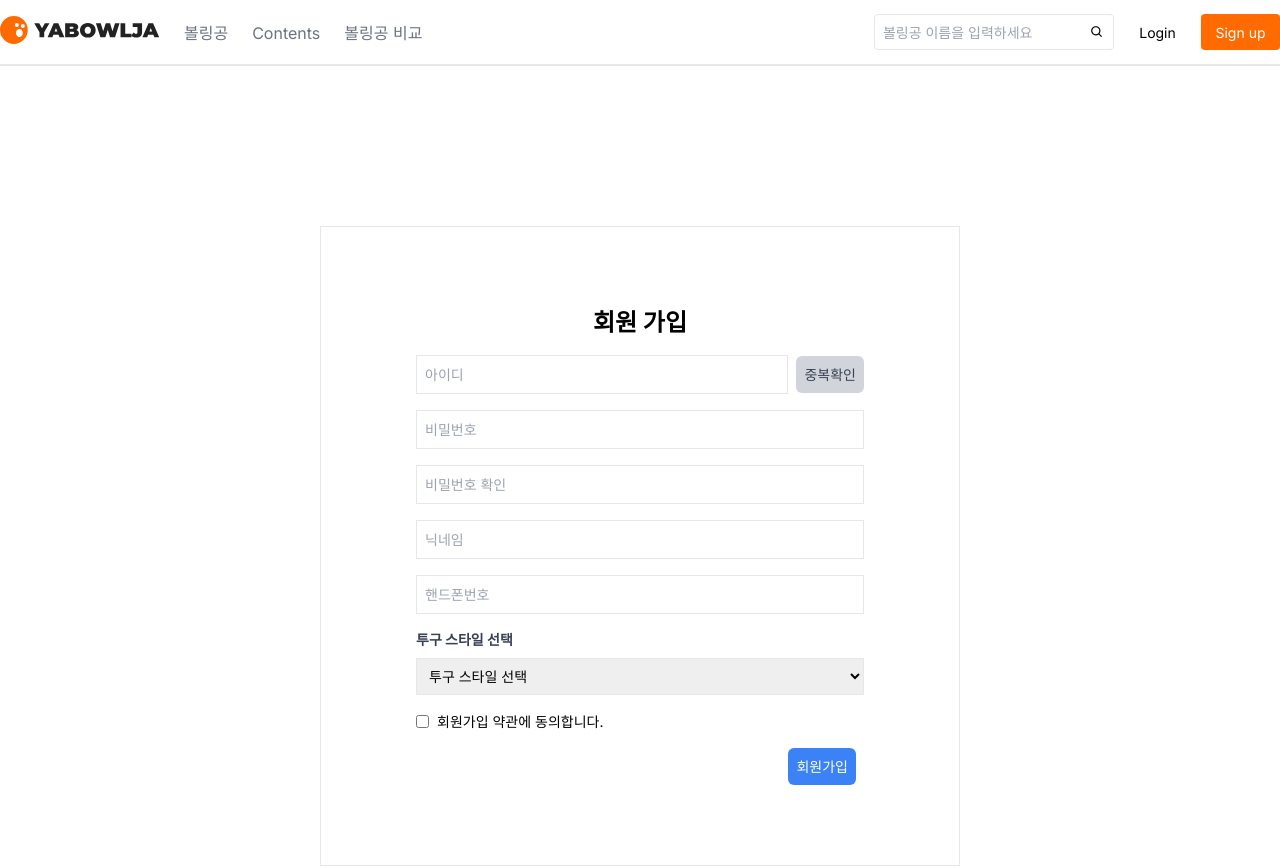
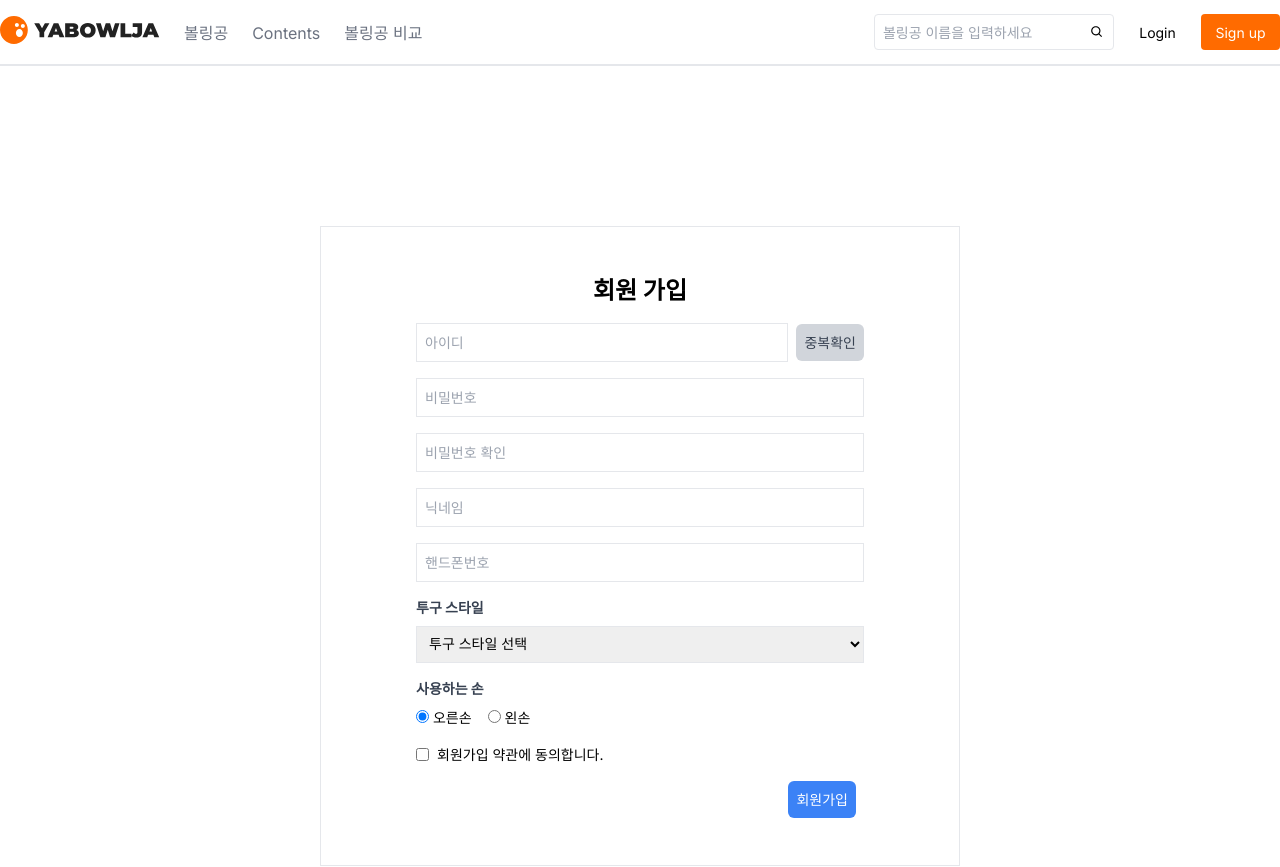
Before and after one commit to HyunJunPark0/YABOWLJA_FE, a Next.js app: page /signup in a window 1280 px wide. Shown: the top 867 px of the page. Built offline with nearby package versions, Linux system fonts and the light colour scheme.

Commit message:
feat: 로그인페이지 API 작성완료

```diff
--- a/src/components/Login/index.tsx
+++ b/src/components/Login/index.tsx
@@ -2,6 +2,7 @@
 
 import { useState, useEffect } from 'react';
 
+import axios from 'axios';
 import Link from "next/link";
 
 interface ILoginData {
@@ -26,7 +27,20 @@ export default function LoginForm() {
     }));
   };
 
-  const handleSubmit = () => {
+  const handleSubmit = async(event: React.FormEvent<HTMLFormElement>) => {
+    event.preventDefault()
+    try {
+      const res = await axios.post('http://localhost:8000/user/signin',{
+        id: loginData.id,
+        password: loginData.password
+      })
+
+      console.log('Login success', res.data);
+
+    } catch (error) {
+      console.error('Login failed', error);
+
+    }
     if (loginData.rememberMe) {
       localStorage.setItem('savedId', loginData.id);
     } else {
@@ -58,6 +72,7 @@ export default function LoginForm() {
             placeholder='아이디'
             value={loginData.id}
             onChange={handleChange}
+            required
           />
         </div>
         <div className='mb-4 flex items-center'>
@@ -69,6 +84,7 @@ export default function LoginForm() {
             placeholder='비밀번호'
             value={loginData.password}
             onChange={handleChange}
+            required
           />
         </div>
         <div className='mb-4 flex items-center'>
--- a/src/components/SignUp/index.tsx
+++ b/src/components/SignUp/index.tsx
@@ -12,11 +12,11 @@ interface ISignUpData {
   phone: string;
   posture: string;
   agree: boolean;
-  is_righthanded: boolean;
+  is_right_handed: boolean;
 }
 
 export default function SignupForm() {
-  const styleOptions = ['크랭커', '투핸드', '덤리스', '클래식'];
+  const postureOptions = ['크랭커', '투핸드', '덤리스', '클래식'];
   const [signUpData, setSignUpData] = useState<ISignUpData>({
     user_id: '',
     password: '',
@@ -25,7 +25,7 @@ export default function SignupForm() {
     phone: '',
     posture: '',
     agree: false,
-    is_righthanded: true,
+    is_right_handed: true,
   });
 
   const handleChange = (
@@ -40,15 +40,19 @@ export default function SignupForm() {
 
   };
 
+  const checkID  = () => {
 
+  }
 
-  const handleSubmit = () => {
-
+  const handleSubmit = (event:React.FormEvent) => {
+    event.preventDefault
   };
 
   useEffect(() => {
     console.log('Signup Data:', signUpData);
   }, [signUpData]);
+
+
 
 
   return (
@@ -64,6 +68,7 @@ export default function SignupForm() {
             placeholder='아이디'
             value={signUpData.user_id}
             onChange={handleChange}
+            required
           />
 
           <button
@@ -83,6 +88,7 @@ export default function SignupForm() {
             placeholder='비밀번호'
             value={signUpData.password}
             onChange={handleChange}
+            required
           />
         </div>
 
@@ -95,6 +101,7 @@ export default function SignupForm() {
             placeholder='비밀번호 확인'
             value={signUpData.confirmPassword}
             onChange={handleChange}
+            required
           />
         </div>
 
@@ -107,6 +114,7 @@ export default function SignupForm() {
             placeholder='닉네임'
             value={signUpData.username}
             onChange={handleChange}
+            required
           />
         </div>
 
@@ -119,11 +127,12 @@ export default function SignupForm() {
             placeholder='핸드폰번호'
             value={signUpData.phone}
             onChange={handleChange}
+            required
           />
         </div>
         <div className='mb-4'>
           <label className='block text-gray-700 text-sm font-bold mb-2'>
-            투구 스타일 선택
+            투구 스타일
           </label>
           <select
             className='border p-2 w-full'
@@ -131,14 +140,22 @@ export default function SignupForm() {
             name='posture'
             value={signUpData.posture}
             onChange={handleChange}
+            required
           >
             <option value=''>투구 스타일 선택</option>
-            {styleOptions.map((posture, index) => (
+            {postureOptions.map((posture, index) => (
               <option key={index} value={posture}>
                 {posture}
               </option>
             ))}
           </select>
+        </div>
+        <div className='mb-4'>
+          <label className='block text-gray-700 text-sm font-bold mb-2'>
+            사용하는 손
+          </label>
+          <input type="radio" name="is_right_handed" id="is_right_handed" value='true' onChange={handleChange} checked/> 오른손
+          <input type="radio" name="is_right_handed" id="is_right_handed" value='false' className='ml-4'onChange={handleChange}/> 왼손
         </div>
 
         <div className='mb-4 flex items-center'>
```
